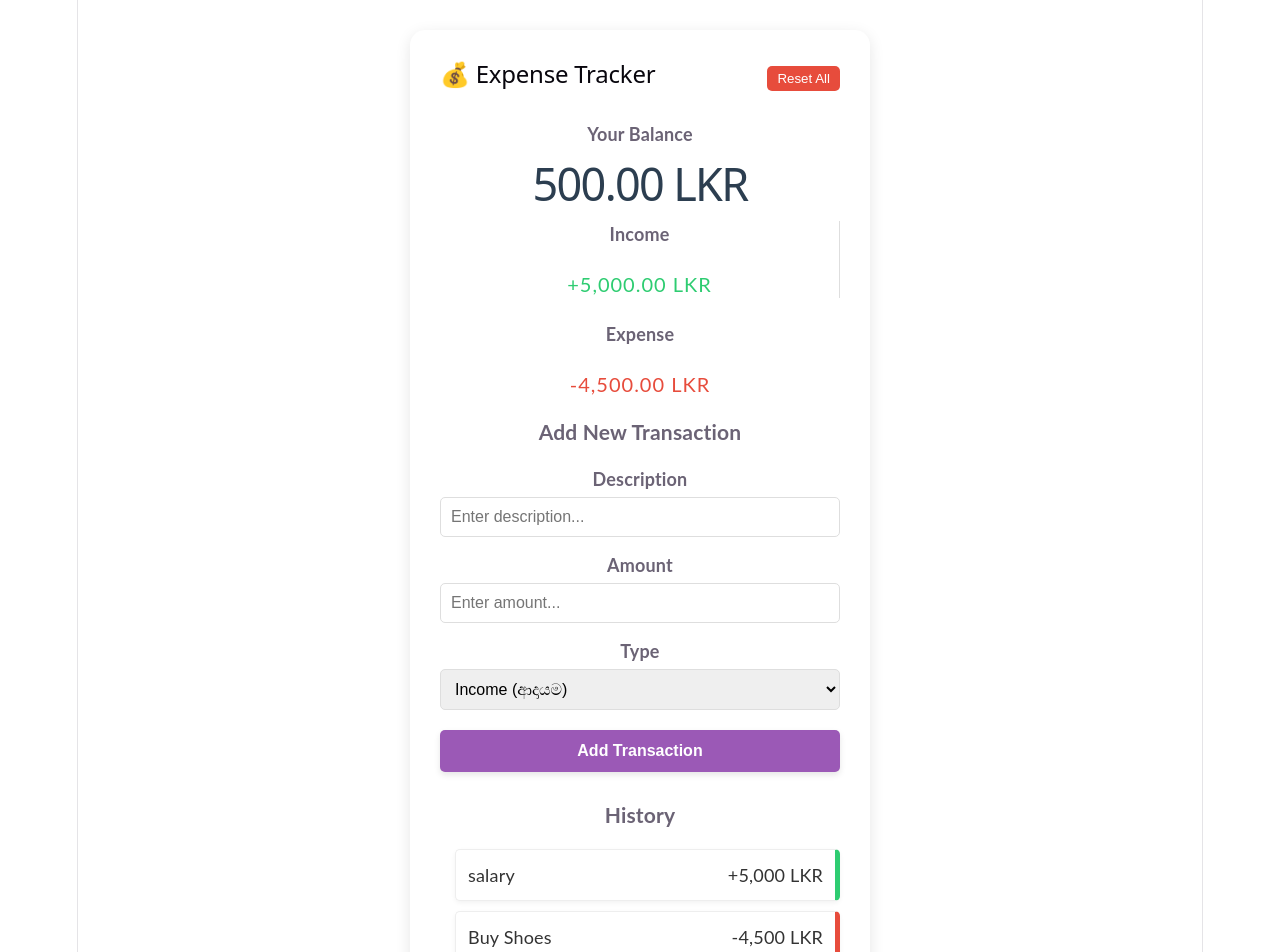
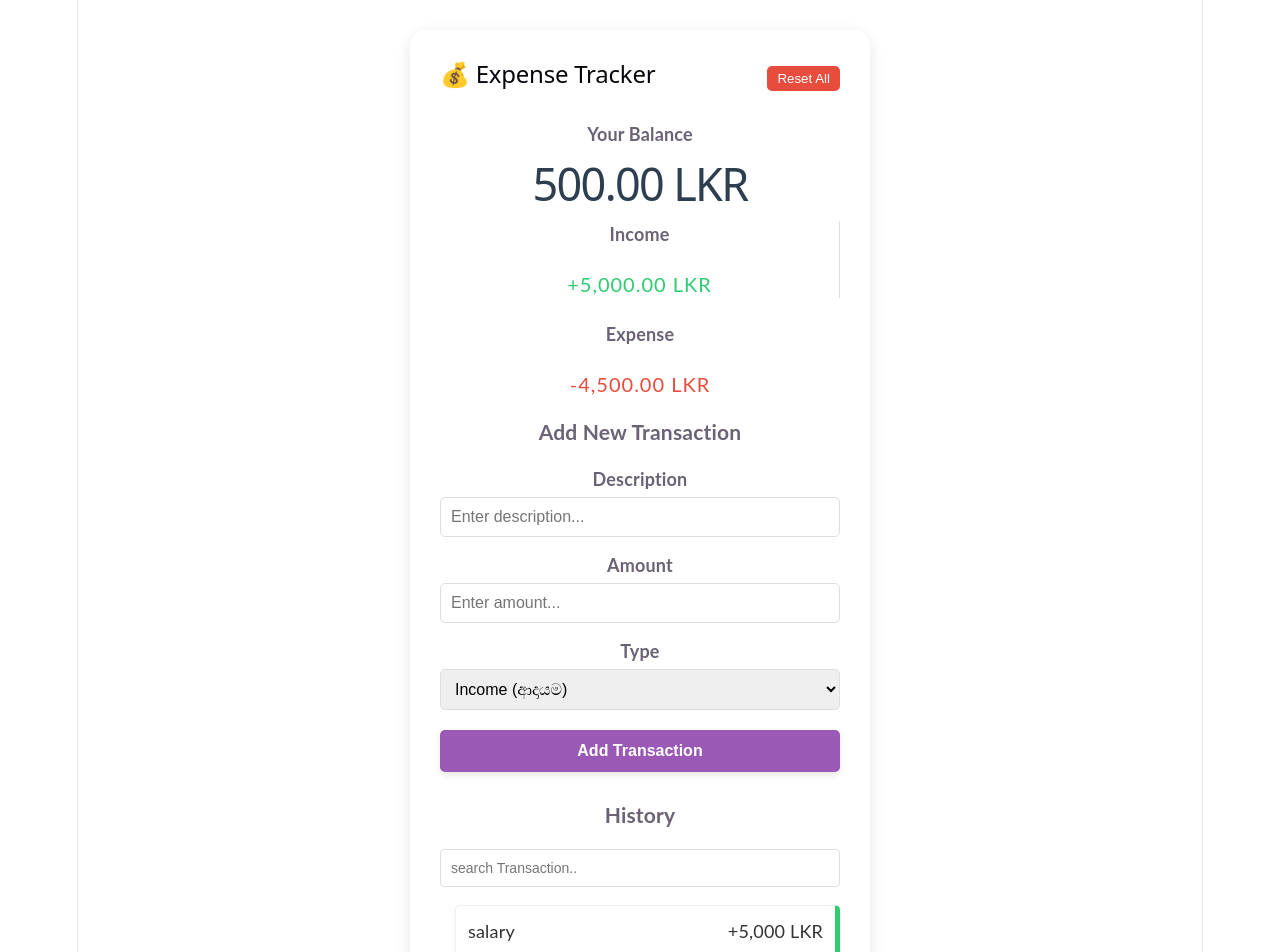
Before and after one commit to NimashaArushi/expense-tracker, a React (Vite) app: page / in a window 1280 px wide. Shown: the top 952 px of the page. Built offline with nearby package versions, Linux system fonts and the light colour scheme.

Commit message:
5.1: Implement search filter logic in TransactionList with dynamic state

```diff
--- a/src/App.css
+++ b/src/App.css
@@ -160,3 +160,30 @@ select {
 .list li:hover .delete-btn {
   opacity: 1;
 }
+.search-box {
+  margin-bottom: 15px;
+}
+
+.search-box input {
+  width: 100%;
+  padding: 10px;
+  border: 1px solid #dedede;
+  border-radius: 4px;
+  font-size: 14px;
+  outline: none;
+  box-sizing: border-box;
+  transition: border-color 0.3s ease;
+}
+
+.search-box input:focus {
+  border-color: #9c88ff;
+}
+
+.no-result {
+  background-color: #f7f7f7;
+  color: #bbb;
+  border-left: 5px solid #bbb !important;
+  text-align: center;
+  padding: 10px;
+  font-size: 14px;
+}
--- a/src/components/TransactionList.jsx
+++ b/src/components/TransactionList.jsx
@@ -1,15 +1,31 @@
-import React,{useContext}from 'react';
-import {GlobalContext}from'../context/GlobalState';
+import React, { useContext, useState } from 'react';
+import { GlobalContext } from '../context/GlobalState';
+
+const TransactionList = () => {
+    const { transactions, deleteTransaction } = useContext(GlobalContext); //transact and delete funtion
+    const [searchTerm, setSearchTerm] = useState('');   //search term state
 
 
-const TransactionList=()=>{
-    const{transactions,deleteTransaction}=useContext(GlobalContext);
+    const filteredTransactions = transactions.filter(transaction =>
+      transaction.text.toLowerCase().includes(searchTerm.toLowerCase())
+    );
 
-    return(
+    return (
         <div className="list-container">
             <h3>History</h3>
+            <div className="search-box">
+              <input
+                type="text"
+                placeholder="search Transaction.."
+                value={searchTerm}
+                onChange={(e) => setSearchTerm(e.target.value)}
+              />
+            </div>
+
             <ul className="list">
-                {transactions.map(transaction=>(
+
+                {filteredTransactions.length > 0 ? (
+                    filteredTransactions.map(transaction => (
                         <li key={transaction.id} className={transaction.type === 'income' ? 'plus' : 'minus'}>
                             <span>{transaction.text}</span>
                             <span>
@@ -19,10 +35,14 @@ const TransactionList=()=>{
                             <button
                                 onClick={() => deleteTransaction(transaction.id)}
                                 className="delete-btn"
-                        >x
+                            >
+                                x
                             </button>
                         </li>
-                ))}
+                    ))
+                ) : (
+                    <li className="no-result">No transactions found</li>
+                )}
             </ul>
         </div>
     );
```
Lines whose indentation alone changed are shown as unchanged.
